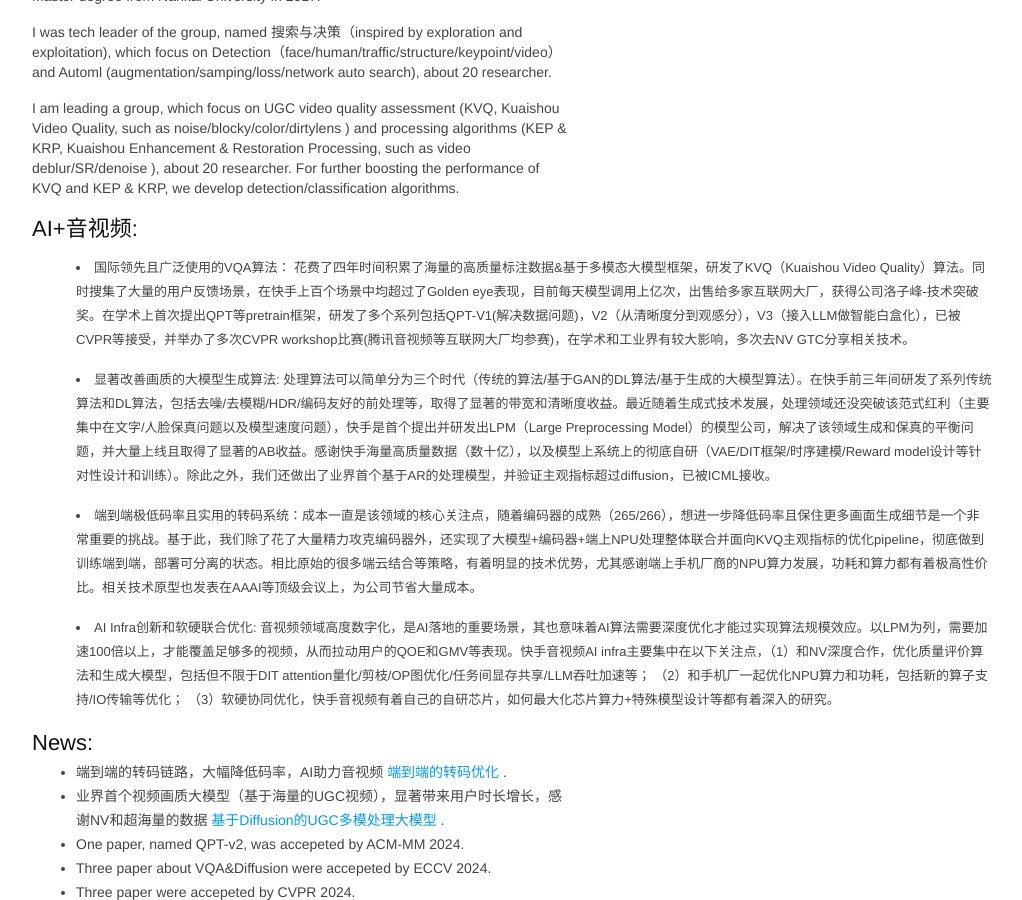
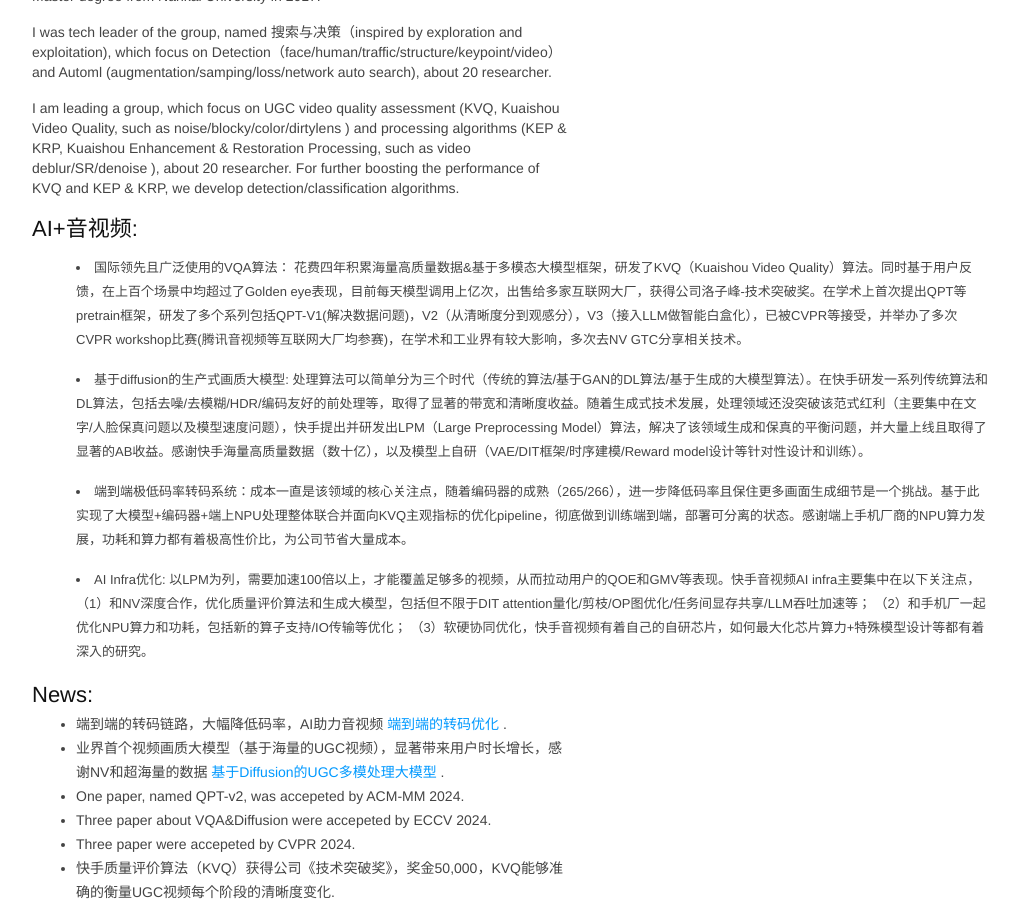
Before and after one commit to msunming/msunming.github.io, a Jekyll site: the page index.html, which Jekyll copies as it is, in a window 1280 px wide and 900 px high, scrolled down 636 px. Shown: the whole window, without its empty margins (128-1150 px from the left). Built offline with Jekyll 4.4.1, drawn with Linux system fonts in a browser that asks for light colours.

Commit message:
Update index.html

```diff
--- a/index.html
+++ b/index.html
@@ -466,19 +466,19 @@ pre .markdown .emphasis {
 		</p>
 		<h2>AI+音视频:</h2>
 		<p>
-	    	<li> 国际领先且广泛使用的VQA算法： 花费了四年时间积累了海量的高质量标注数据&基于多模态大模型框架，研发了KVQ（Kuaishou Video Quality）算法。同时搜集了大量的用户反馈场景，在快手上百个场景中均超过了Golden eye表现，目前每天模型调用上亿次，出售给多家互联网大厂，获得公司洛子峰-技术突破奖。在学术上首次提出QPT等pretrain框架，研发了多个系列包括QPT-V1(解决数据问题)，V2（从清晰度分到观感分），V3（接入LLM做智能白盒化），已被CVPR等接受，并举办了多次CVPR workshop比赛(腾讯音视频等互联网大厂均参赛)，在学术和工业界有较大影响，多次去NV GTC分享相关技术。 </li>
+	    	<li> 国际领先且广泛使用的VQA算法： 花费四年积累海量高质量数据&基于多模态大模型框架，研发了KVQ（Kuaishou Video Quality）算法。同时基于用户反馈，在上百个场景中均超过了Golden eye表现，目前每天模型调用上亿次，出售给多家互联网大厂，获得公司洛子峰-技术突破奖。在学术上首次提出QPT等pretrain框架，研发了多个系列包括QPT-V1(解决数据问题)，V2（从清晰度分到观感分），V3（接入LLM做智能白盒化），已被CVPR等接受，并举办了多次CVPR workshop比赛(腾讯音视频等互联网大厂均参赛)，在学术和工业界有较大影响，多次去NV GTC分享相关技术。 </li>
 		</p>
 
 		<p>
-	    	<li> 显著改善画质的大模型生成算法: 处理算法可以简单分为三个时代（传统的算法/基于GAN的DL算法/基于生成的大模型算法）。在快手前三年间研发了系列传统算法和DL算法，包括去噪/去模糊/HDR/编码友好的前处理等，取得了显著的带宽和清晰度收益。最近随着生成式技术发展，处理领域还没突破该范式红利（主要集中在文字/人脸保真问题以及模型速度问题），快手是首个提出并研发出LPM（Large Preprocessing Model）的模型公司，解决了该领域生成和保真的平衡问题，并大量上线且取得了显著的AB收益。感谢快手海量高质量数据（数十亿），以及模型上系统上的彻底自研（VAE/DIT框架/时序建模/Reward model设计等针对性设计和训练）。除此之外，我们还做出了业界首个基于AR的处理模型，并验证主观指标超过diffusion，已被ICML接收。 </li>
+	    	<li> 基于diffusion的生产式画质大模型: 处理算法可以简单分为三个时代（传统的算法/基于GAN的DL算法/基于生成的大模型算法）。在快手研发一系列传统算法和DL算法，包括去噪/去模糊/HDR/编码友好的前处理等，取得了显著的带宽和清晰度收益。随着生成式技术发展，处理领域还没突破该范式红利（主要集中在文字/人脸保真问题以及模型速度问题），快手提出并研发出LPM（Large Preprocessing Model）算法，解决了该领域生成和保真的平衡问题，并大量上线且取得了显著的AB收益。感谢快手海量高质量数据（数十亿），以及模型上自研（VAE/DIT框架/时序建模/Reward model设计等针对性设计和训练）。 </li>
 		</p>
 
 		<p>
-	    	<li> 端到端极低码率且实用的转码系统：成本一直是该领域的核心关注点，随着编码器的成熟（265/266），想进一步降低码率且保住更多画面生成细节是一个非常重要的挑战。基于此，我们除了花了大量精力攻克编码器外，还实现了大模型+编码器+端上NPU处理整体联合并面向KVQ主观指标的优化pipeline，彻底做到训练端到端，部署可分离的状态。相比原始的很多端云结合等策略，有着明显的技术优势，尤其感谢端上手机厂商的NPU算力发展，功耗和算力都有着极高性价比。相关技术原型也发表在AAAI等顶级会议上，为公司节省大量成本。 </li>
+	    	<li> 端到端极低码率转码系统：成本一直是该领域的核心关注点，随着编码器的成熟（265/266），进一步降低码率且保住更多画面生成细节是一个挑战。基于此实现了大模型+编码器+端上NPU处理整体联合并面向KVQ主观指标的优化pipeline，彻底做到训练端到端，部署可分离的状态。感谢端上手机厂商的NPU算力发展，功耗和算力都有着极高性价比，为公司节省大量成本。 </li>
 		</p>
 
 		<p>
-		<li> AI Infra创新和软硬联合优化: 音视频领域高度数字化，是AI落地的重要场景，其也意味着AI算法需要深度优化才能过实现算法规模效应。以LPM为列，需要加速100倍以上，才能覆盖足够多的视频，从而拉动用户的QOE和GMV等表现。快手音视频AI infra主要集中在以下关注点，（1）和NV深度合作，优化质量评价算法和生成大模型，包括但不限于DIT attention量化/剪枝/OP图优化/任务间显存共享/LLM吞吐加速等； （2）和手机厂一起优化NPU算力和功耗，包括新的算子支持/IO传输等优化； （3）软硬协同优化，快手音视频有着自己的自研芯片，如何最大化芯片算力+特殊模型设计等都有着深入的研究。</li>
+		<li> AI Infra优化: 以LPM为列，需要加速100倍以上，才能覆盖足够多的视频，从而拉动用户的QOE和GMV等表现。快手音视频AI infra主要集中在以下关注点，（1）和NV深度合作，优化质量评价算法和生成大模型，包括但不限于DIT attention量化/剪枝/OP图优化/任务间显存共享/LLM吞吐加速等； （2）和手机厂一起优化NPU算力和功耗，包括新的算子支持/IO传输等优化； （3）软硬协同优化，快手音视频有着自己的自研芯片，如何最大化芯片算力+特殊模型设计等都有着深入的研究。</li>
 		</p>
 
 		</ul>
```
